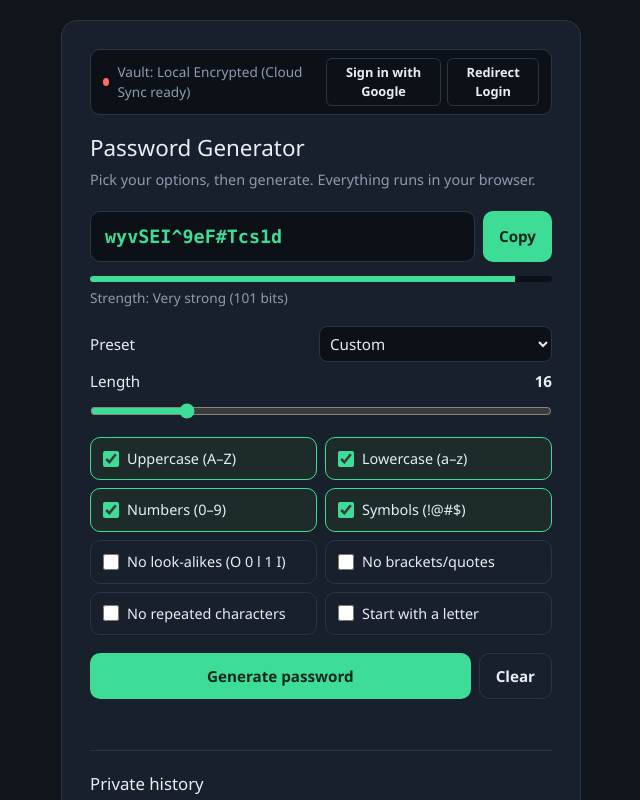
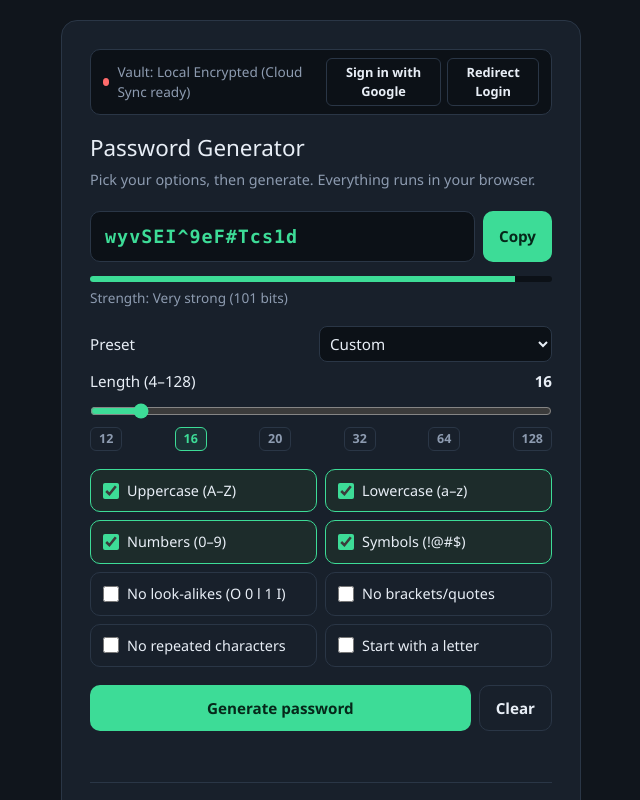
Before and after one commit to amaraganipraveen573-collab/password-generator-3, a React (Vite) app: page / in a window 1280 px wide. Shown: the top 800 px of the page, without its empty margins (319-959 px from the left). Built offline with nearby package versions, Linux system fonts and the light colour scheme; no server answers; the database is empty.

Commit message:
feat: increase password limits and update length UI
Extend password storage limit to 1024 characters and password length range to 4–128. Add length presets and dynamic font scaling for the display field.

```diff
--- a/firebase-blueprint.json
+++ b/firebase-blueprint.json
@@ -15,7 +15,7 @@
         },
         "password": {
           "type": "string",
-          "maxLength": 512
+          "maxLength": 1024
         },
         "time": {
           "type": "string",
@@ -46,7 +46,9 @@
           "maxLength": 128
         },
         "length": {
-          "type": "integer"
+          "type": "integer",
+          "minimum": 4,
+          "maximum": 128
         },
         "preset": {
           "type": "string",
--- a/src/App.tsx
+++ b/src/App.tsx
@@ -555,10 +555,11 @@ export default function App() {
   };
 
   const handleLenChange = (newLen: number) => {
-    setLen(newLen);
-    generate(newLen, upper, lower, nums, syms, similar, ambig, norepeat, start);
+    const clamped = Math.max(4, Math.min(128, newLen));
+    setLen(clamped);
+    generate(clamped, upper, lower, nums, syms, similar, ambig, norepeat, start);
     syncDeviceState({
-      len: newLen,
+      len: clamped,
       preset,
       upper,
       lower,
@@ -990,6 +991,11 @@ export default function App() {
           aria-label="Generated password"
           placeholder="Click Generate"
           value={password}
+          title={password ? `Length: ${password.length} characters` : ''}
+          style={{
+            fontSize: password.length > 48 ? '0.82rem' : password.length > 24 ? '0.95rem' : '1.15rem',
+            letterSpacing: password.length > 48 ? '0.5px' : '1px'
+          }}
         />
         <button id="copy" type="button" onClick={copyToClipboard}>
           Copy
@@ -1017,17 +1023,38 @@ export default function App() {
       </div>
 
       <div className="row">
-        <span>Length</span>
+        <span>Length (4–128)</span>
         <strong id="lenLabel">{len}</strong>
       </div>
       <input
         type="range"
         id="len"
         min={4}
-        max={64}
+        max={128}
         value={len}
         onChange={e => handleLenChange(Number(e.target.value))}
       />
+      <div style={{ display: 'flex', justifyContent: 'space-between', marginTop: '-10px', marginBottom: '18px' }}>
+        {[12, 16, 20, 32, 64, 128].map(l => (
+          <button
+            key={l}
+            type="button"
+            className="ghost"
+            style={{
+              padding: '2px 8px',
+              fontSize: '0.78rem',
+              height: '24px',
+              borderRadius: '6px',
+              border: len === l ? '1px solid var(--accent)' : '1px solid var(--line)',
+              color: len === l ? 'var(--accent)' : 'var(--mute)',
+              background: len === l ? 'rgba(61, 220, 151, 0.1)' : 'transparent'
+            }}
+            onClick={() => handleLenChange(l)}
+          >
+            {l}
+          </button>
+        ))}
+      </div>
 
       <div className="grid">
         <label className="opt">
```
Also changed, not shown: 2 other files (tests, documents, lock files or other folders).
